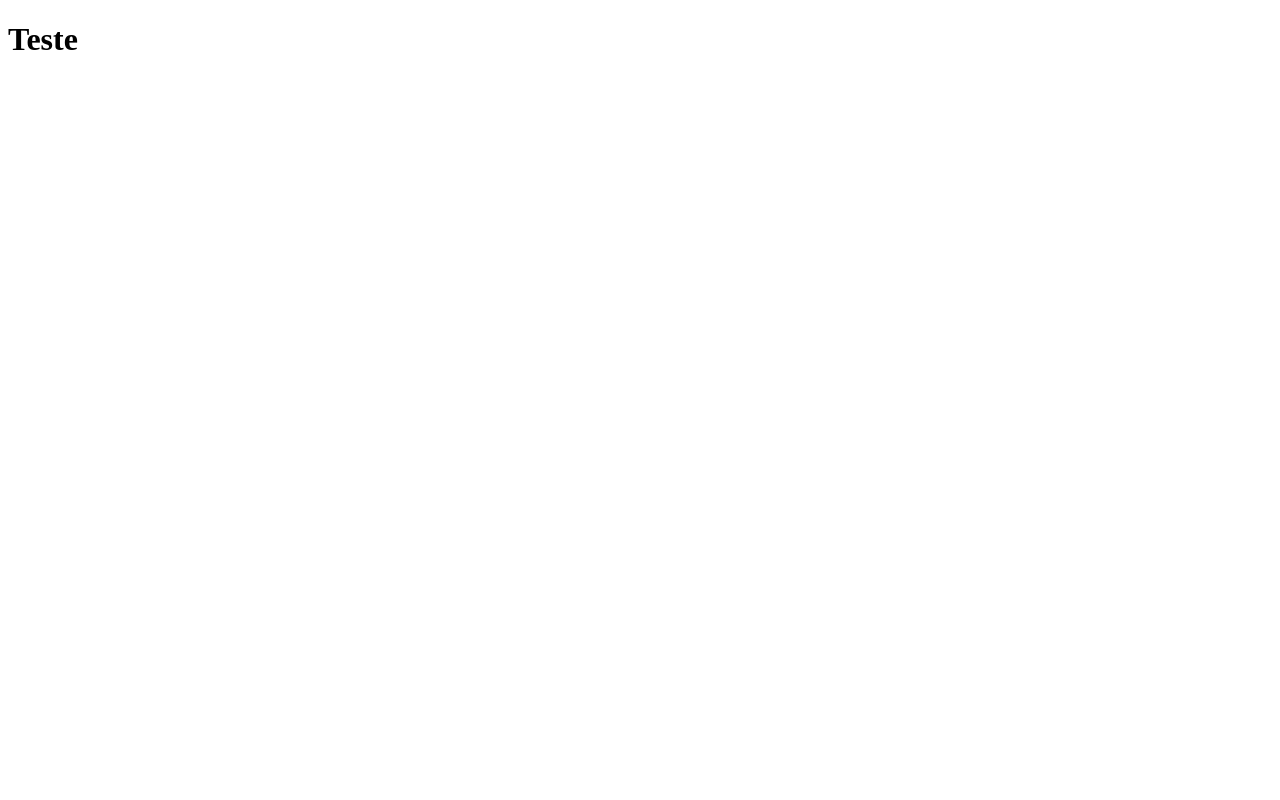
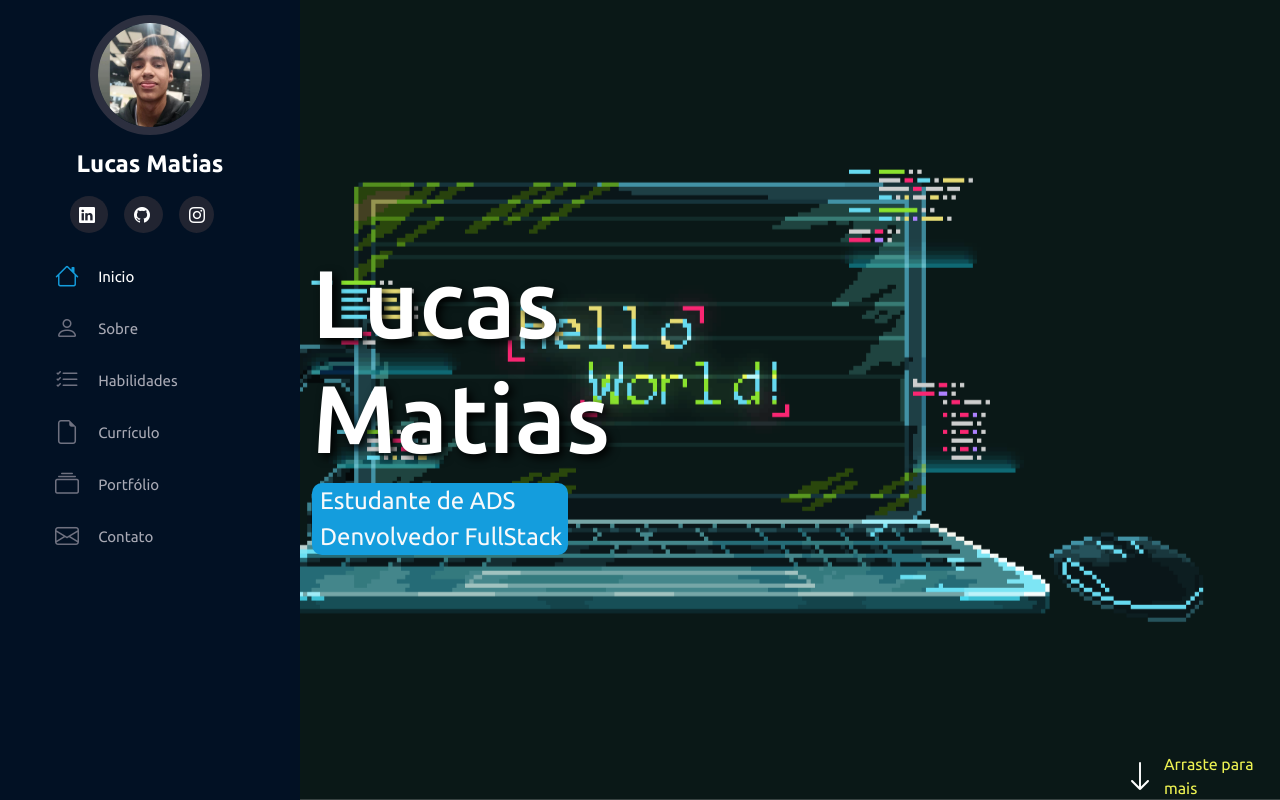
Before and after one commit to LucasMatiasSilva/Meu-Portfolio, a Flask app: page / in a window 1280 px wide. Before the commit the page is almost empty. Run offline with Flask 2, Linux system fonts and the light colour scheme; some libraries are stand-ins or nearby versions.

Commit message:
alterações adicionais

```diff
--- a/static/style.css
+++ b/static/style.css
@@ -0,0 +1,133 @@
+@import url('https://fonts.googleapis.com/css2?family=Roboto:wght@300&family=Ubuntu:ital,wght@0,300;0,400;0,500;0,700;1,300;1,400;1,500;1,700&display=swap');
+
+html, body{
+    font-family: Ubuntu, Arial;
+    width: 100%;
+    height: 100%;
+}
+
+#header{
+    position: fixed;
+    top: 0;
+    left: 0;
+    bottom: 0;
+    background: #021124;
+    overflow-y: auto;
+    width: 300px;
+    transition: all ease-in-out 0.5s;
+    padding: 0 15px;
+    z-index: 9997;
+}
+
+#header .profile img{
+    margin: 15px auto;
+    display: block;
+    width: 120px;
+    border: 8px solid #2c2f3f;
+    border-radius: 50%;
+}
+
+#header .profile h1{
+    font-size: 24px;
+    margin: 0;
+    padding: 0;
+    font-weight: 600;
+    color: #fff;
+    -moz-text-align-last: center;
+    text-align-last: center;
+}
+
+#header .profile .social-links a{
+    font-size: 1rem;
+    background: #212431;
+    color: #fff;
+    padding: 0.6rem;
+    margin-right: 1rem;
+    border-radius: 50%;
+    transition: 0.3s;
+    text-decoration: none;
+}
+
+#header .profile .social-links a:hover{
+    background: #149ddd;
+}
+
+.nav-menu{
+    padding: 1.5rem;
+}
+
+.nav-menu a,
+.nav-menu a:focus i{
+    display: flex;
+    align-items: center;
+    color: #a8a9b4;
+    transition: 0.3s;
+    font-size: 15px;
+}
+
+.nav-menu a i,
+.nav-menu a:focus i{
+    color: #6f7180;
+    font-size: 24px;
+    padding-right: 0.8em;
+}
+
+.nav-menu a:hover,
+.nav-menu .active,
+.nav-menu .active:focus,
+.nav-menu li:hover > a{
+    text-decoration: none;
+    color: #fff;
+}
+
+.nav-menu a:hover i,
+.nav-menu .active i,
+.nav-menu .active:focus i,
+.nav-menu li:hover > a i{
+    color: #149ddd;
+}
+
+#main{
+    margin-left: 300px;
+}
+
+section#inicio{
+    background-image: url('./img/banner.gif');
+    background-repeat: no-repeat;
+    background-size: cover;
+    background-attachment: fixed;
+    background-position: center;
+
+    width: 100%;
+    height: 100vh;
+}
+
+section#inicio h2{
+    font-size: 6rem;
+}
+
+section#inicio span#subtitle{
+    margin-right: 8rem;
+    font-size: 1.5rem;
+    background: #149ddd;
+    border-radius: 10px;
+    padding-left:8px;
+}
+
+section#inicio span#subtitle:hover{
+    background: #F92672;
+    transition: 1.5s;
+}
+
+.text-shadow{
+    text-shadow: 4px 4px 10px #000000;
+}
+
+section#inicio div#arraste{
+    width: 9rem;
+}
+
+section#inicio div#arraste a{
+    text-decoration: none;
+    color: #EDF252;
+}
--- a/templates/index.html
+++ b/templates/index.html
@@ -1,16 +1,81 @@
 <!DOCTYPE html>
 <html lang="pt-br">
+
 <head>
     <meta charset="UTF-8">
     <meta http-equiv="X-UA-Compatible" content="IE=edge">
     <meta name="viewport" content="width=device-width, initial-scale=1.0">
+    <link rel="stylesheet" href="../static/bootstrap/css/bootstrap.css">
     <link rel="stylesheet" href="../static/style.css">
     <link rel="icon" type="image/png" href="../static/img/Icon.png">
+    <link rel="stylesheet" href="https://cdn.jsdelivr.net/npm/bootstrap-icons@1.10.3/font/bootstrap-icons.css">
     <title>Lucas Matias</title>
 </head>
+
 <body>
-    <h1>Teste</h1>
 
+    <aside id="header">
+        <section class="profile">
+            <img src="../static/img/perfil.png" alt="Foto do Lucas">
+            <h1> Lucas Matias </h1>
+            <div class="social-links mt-4 text-center">
+                <a target="_blank" href="https://www.linkedin.com/in/lucas-matias-da-silva-a723561b2/">
+                    <i class="bi bi-linkedin"></i>
+                </a>
+                <a target="_blank" href="https://github.com/LucasMatiasSilva">
+                    <i class="bi bi-github"></i>
+                </a>
+                <a target="_blank" href="https://www.instagram.com/lucas_matias077/">
+                    <i class="bi bi-instagram"></i>
+                </a>
+            </div>
+        </section>
+
+        <nav id="navbar" class="nav-menu">
+            <ul class="nav flex-column">
+                <li class="nav-item">
+                    <a class="nav-link active" aria-current="page" href="#"><i class="bi bi-house"></i>Inicio</a>
+                </li>
+                <li class="nav-item">
+                    <a class="nav-link" href="#"><i class="bi bi-person"></i>Sobre</a>
+                </li>
+                <li class="nav-item">
+                    <a class="nav-link" href="#"><i class="bi bi-list-check"></i>Habilidades</a>
+                </li>
+                <li class="nav-item">
+                    <a class="nav-link" href="#"><i class="bi bi-file-earmark"></i>Currículo</a>
+                </li>
+                <li class="nav-item">
+                    <a class="nav-link" href="#"><i class="bi bi-collection"></i>Portfólio</a>
+                </li>
+                <li class="nav-item">
+                    <a class="nav-link" href="#"><i class="bi bi-envelope"></i>Contato</a>
+                </li>
+        </nav>
+    </aside>
+
+    <main id="main">
+
+        <section id="inicio" class="row m-0 p-0">
+            <div class="col-md-5 d-flex justify-content-center align-items-center flex-column">
+                <h2 class="text-white text-shadow"> Lucas Matias </h2>
+                <span id="subtitle" class="text-light">
+                    Estudante de ADS
+                    Denvolvedor FullStack
+                </span>
+            </div>
+
+            <div class="col-md-7 d-flex justify-content-end align-items-end">
+                <div id="arraste" class="d-flex align-items-center">
+                    <i class="bi bi-arrow-down text-white pe-2 fs-2" aria-hidden="true"></i>
+                    <a href="">Arraste para mais</a>
+                </div>
+            </div>
+        </section>
+
+    </main>
+    <script src="../static/bootstrap/js/bootstrap.bundle.min.js"></script>
     <script src="../static/script.js"></script>
 </body>
+
 </html>
```
Also changed, not shown: static/img/Icon.png, static/img/banner.gif (added), static/img/perfil.png (added), 1 other file.
